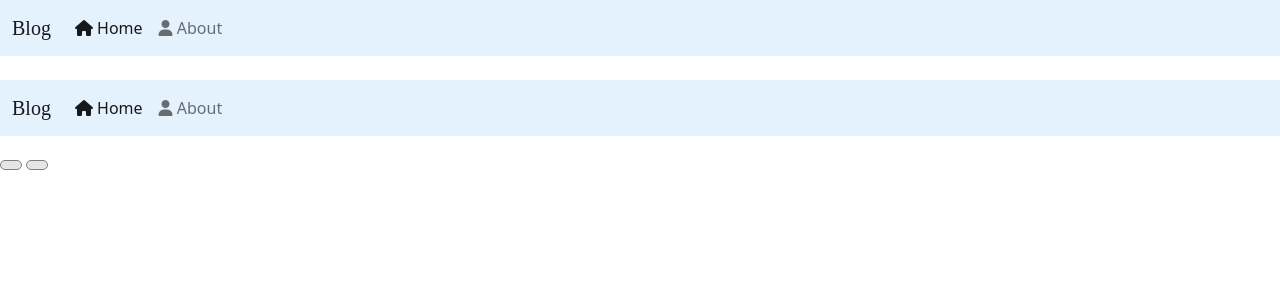
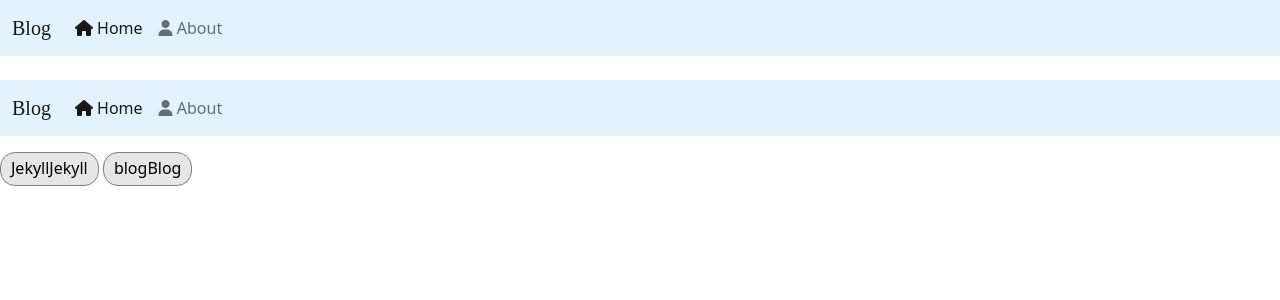
Before and after one commit to happydm09/B, a Jekyll site: the page built from pages/tag.md, in a window 1280 px wide. Shown: the top 300 px of the page. Built offline with Jekyll 4.4.1, drawn with Linux system fonts in a browser that asks for light colours; nearby versions of some CDN libraries; some web fonts are replaced.

Commit message:
Update tags.html

```diff
--- a/_includes/tags.html
+++ b/_includes/tags.html
@@ -1,7 +1,6 @@
 <!-- Tag -->
 <div>
   {% for tag in site.data.tags %}
-  <span class="tag" data-tag="{{tag}}">
-  </span>
-{% endfor %}
+    <span class="tag" data-tag="{{tag}}">{{tag}}</span>
+  {% endfor %}
 </div>
```
